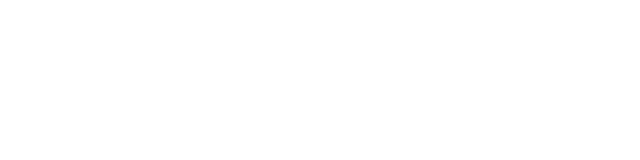
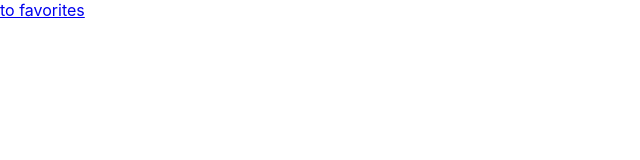
Before and after one commit to vyacheslavsa/front-material, a React (Create React App) app: page /home in a window 1280 px wide. Before the commit this address had no page. Shown: the top 160 px of the page, without its empty margins (0-640 px from the left). Built offline with nearby package versions, Linux system fonts and the light colour scheme.

Commit message:
add pages and redirect

```diff
--- a/src/Routers.jsx
+++ b/src/Routers.jsx
@@ -1,12 +1,17 @@
 import * as React from "react";
-import { Routes, Route, Link } from "react-router-dom";
-import Main from "./components/Main"
+import { Routes, Route, Navigate } from "react-router-dom";
+import Cart from "./pages/Cart/Cart";
+import Favorites from "./pages/favorites/Favorites";
+import Home from "./pages/Home/Home"
 
 const Routers = () => {
-  return(
-      <Routes>
-        <Route path="/" element={<Main />} />
-      </Routes>
+  return (
+    <Routes>
+      <Route path="/home" element={<Home />} />
+      <Route path="/favorites" element={<Favorites />} />
+      <Route path="/cart" element={<Cart />} />
+      <Route path="/" element={<Navigate to="/home" />} />{/*redirect to home*/}
+    </Routes>
   )
 }
 
--- a/src/components/Main.jsx
+++ /dev/null
@@ -1,11 +0,0 @@
-import React from 'react'
-
-const Main = () => {
-  return(
-    <div>
-      4345
-    </div>
-  )
-}
-
-export default Main
--- /dev/null
+++ b/src/pages/Cart/Cart.jsx
@@ -0,0 +1,11 @@
+import React from 'react'
+
+const Cart = () => {
+  return (
+    <div>
+      Cart
+    </div>
+  )
+}
+
+export default Cart
--- /dev/null
+++ b/src/pages/Home/Home.jsx
@@ -0,0 +1,12 @@
+import React from 'react'
+import { Link } from 'react-router-dom'
+
+const Home = () => {
+  return(
+    <div>
+      <Link to="/favorites">to favorites</Link>
+    </div>
+  )
+}
+
+export default Home
--- /dev/null
+++ b/src/pages/favorites/Favorites.jsx
@@ -0,0 +1,11 @@
+import React from 'react'
+
+const Favorites = () => {
+  return(
+    <div>
+      Favorites
+    </div>
+  )
+}
+
+export default Favorites
```
